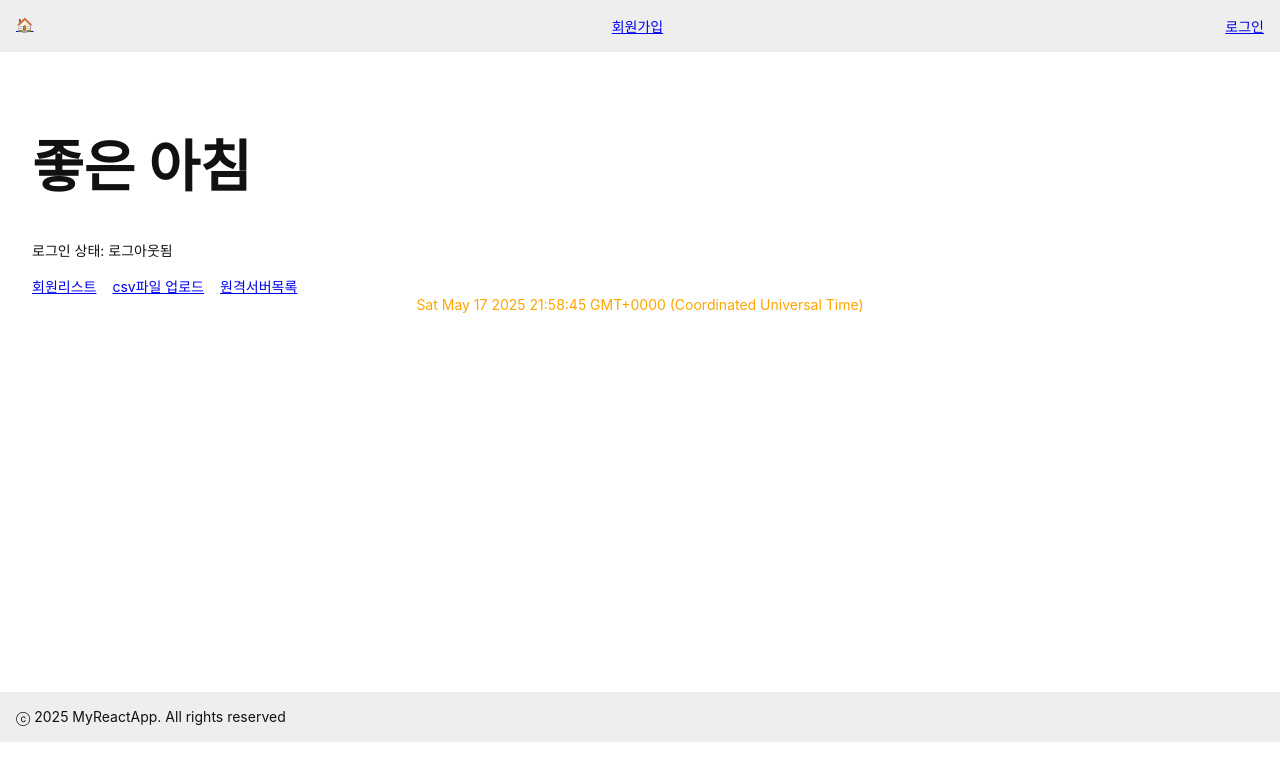
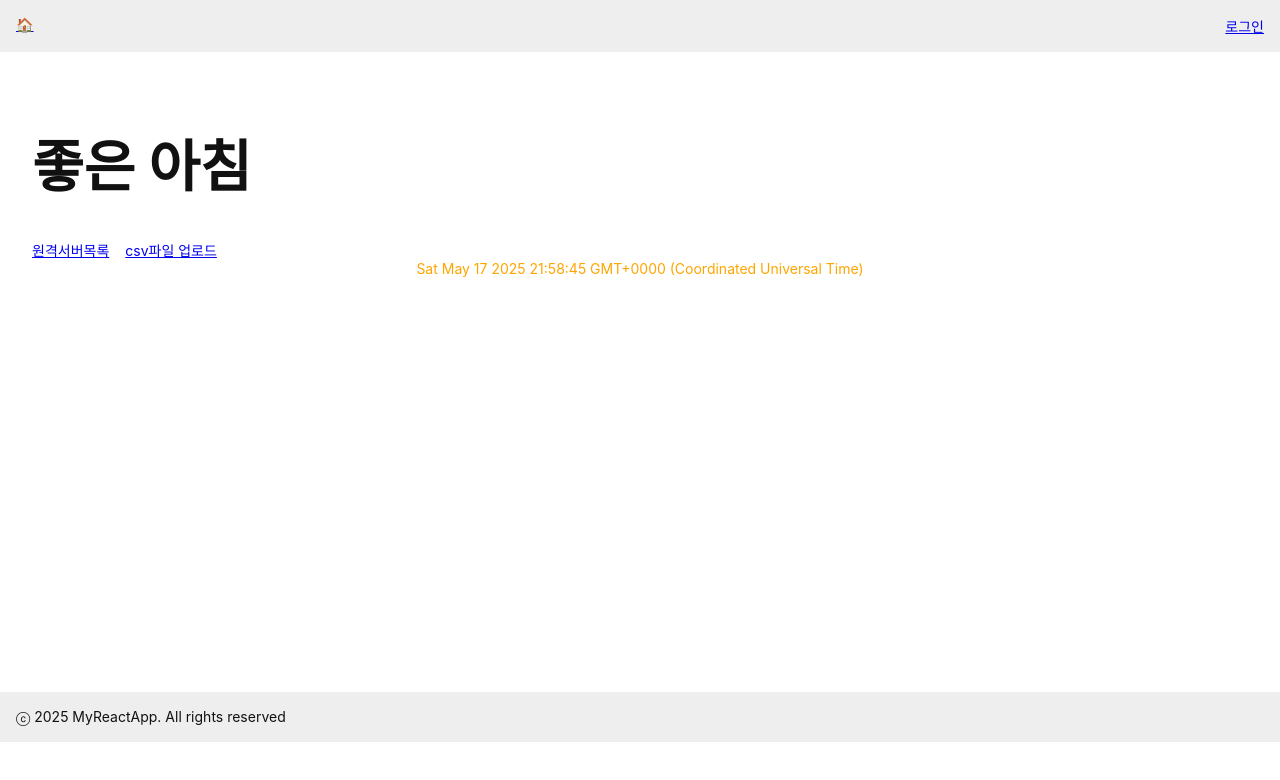
Before and after one commit to mrjung72/my-vite-complete-react-app, a React (Vite) app: page / in a window 1280 px wide. Shown: the top 780 px of the page. Built offline with nearby package versions, Linux system fonts and the light colour scheme.

Commit message:
로그인 여부에 따라 권한 적용

```diff
--- a/src/components/Header.tsx
+++ b/src/components/Header.tsx
@@ -27,9 +27,6 @@ const Header: React.FC = () => {
                 </div>
             )}
             {!isLoggedIn && (
-                <Link to="/register">회원가입</Link>
-            )}
-            {!isLoggedIn && (
                 <Link to="/login">로그인</Link>
             )}
         </header>
--- a/src/pages/HomePage.tsx
+++ b/src/pages/HomePage.tsx
@@ -11,11 +11,14 @@ const HomePage: React.FC = () => {
     return (
         <Layout>
             <h1 style={{ fontSize: '4em' }}>좋은 아침</h1>
-            <p>로그인 상태: {isLoggedIn ? '로그인됨' : '로그아웃됨'}</p>
             <div style={{ marginTop: '1rem' }}>
+                <Link to="/remotedb-status" style={{ marginRight: '1rem' }}>원격서버목록</Link>
+            {isLoggedIn && (
                 <Link to="/users" style={{ marginRight: '1rem' }}>회원리스트</Link>
+            )}
+            {!isLoggedIn && (
                 <Link to="/upload-csv" style={{ marginRight: '1rem' }}>csv파일 업로드</Link>
-                <Link to="/remotedb-status" style={{ marginRight: '1rem' }}>원격서버목록</Link>
+            )}
             </div>
             <DateDisplay />
         </Layout>
--- a/src/pages/RemoteDbStatusReport.tsx
+++ b/src/pages/RemoteDbStatusReport.tsx
@@ -41,7 +41,6 @@ const RemoteDbStatusReport = () => {
                 ))}
             </ul>
             <ul>
-            <Link to="/upload-csv" style={{ marginRight: '1rem' }}>csv파일 업로드</Link>
             </ul>
         </div>
     )
```
Also changed, not shown: public/사용자정보_샘플.csv (added).
